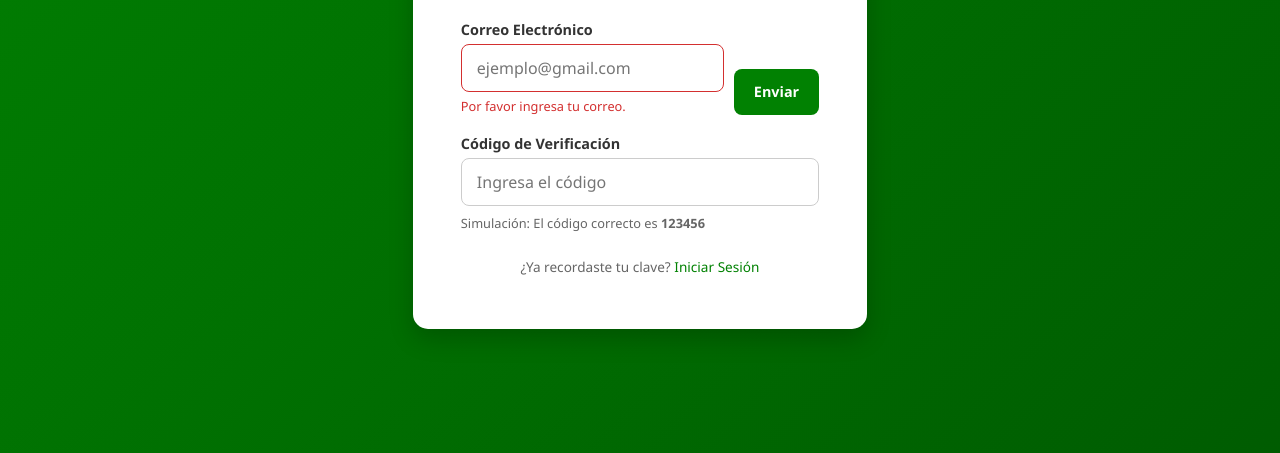
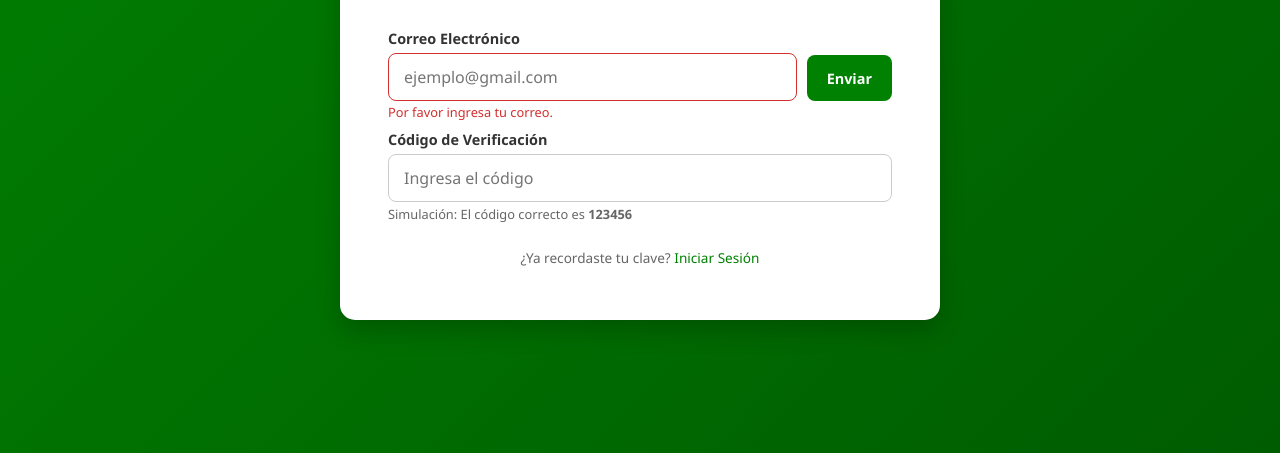
Before and after one commit to Minrex55/PrestamoSena, a plain HTML site: page frontend/recovery.html in a window 1280 px wide. Both pictures are taken after a click on the button "Enviar". Shown: the part 347-800 px from the top of the page. Drawn offline with Linux system fonts and the light colour scheme.

```diff
--- a/frontend/src/css/recoverystyles.css
+++ b/frontend/src/css/recoverystyles.css
@@ -72,8 +72,9 @@
 
         /* Estilos de Inputs Generales */
         .input-group {
-            margin-bottom: 1.2rem;
+            margin-bottom: 1.5rem;
             text-align: left;
+            position: relative;
         }
 
         .input-group label {
@@ -110,6 +111,10 @@
             visibility: hidden;
             margin-top: 5px;
             display: block;
+            position: absolute;
+            bottom: -20px; /* Ajusta este valor si el texto queda muy pegado o separado */
+            left: 0;
+            width: 100%; /* Para que ocupe todo el ancho si el texto es largo */
         }
 
         .input-group.error .error-message {
@@ -121,7 +126,7 @@
             display: flex;
             align-items: flex-end;
             gap: 10px;
-            margin-bottom: 1.2rem;
+            margin-bottom: 1.8rem;
         }
 
         .input-group.flex-grow {
```
